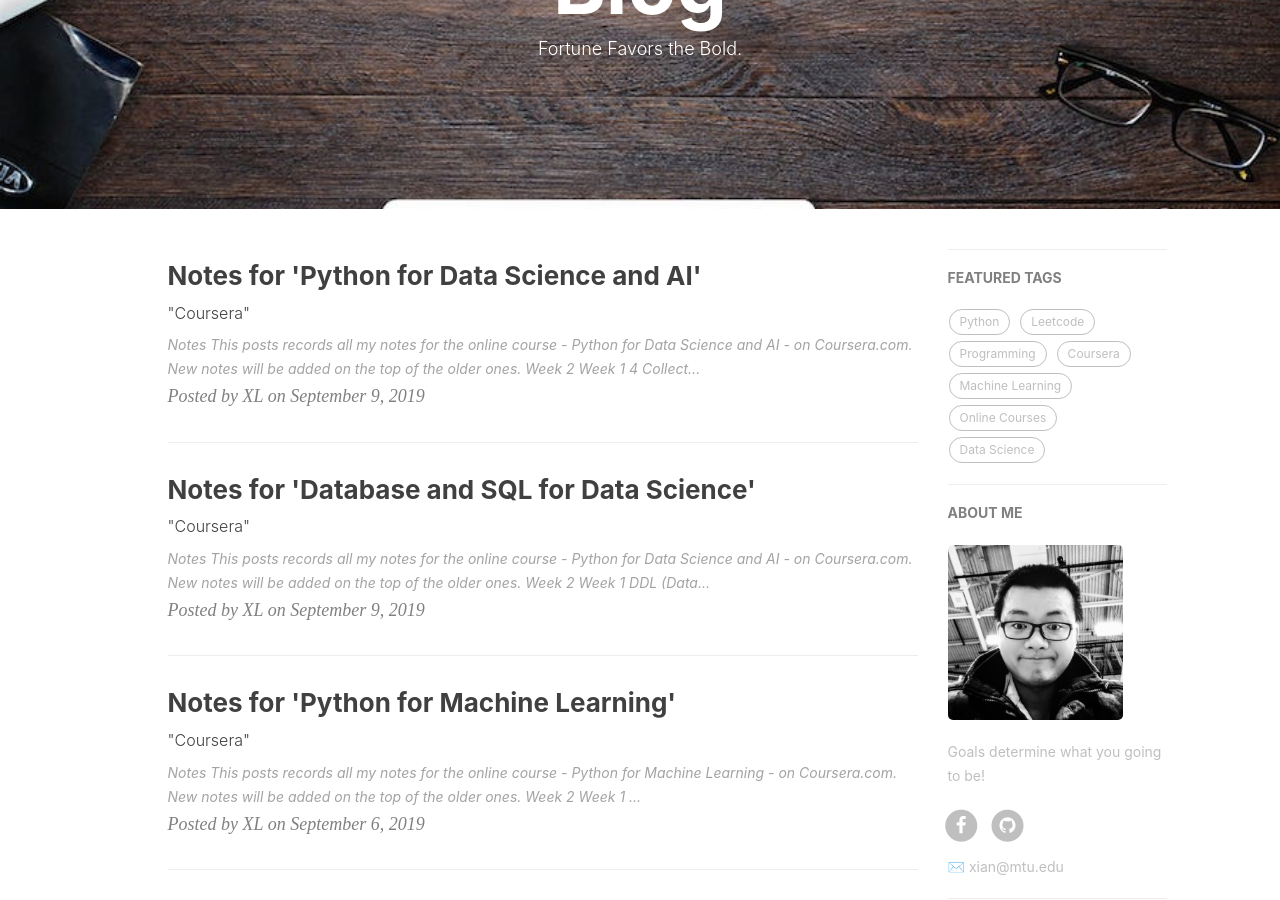
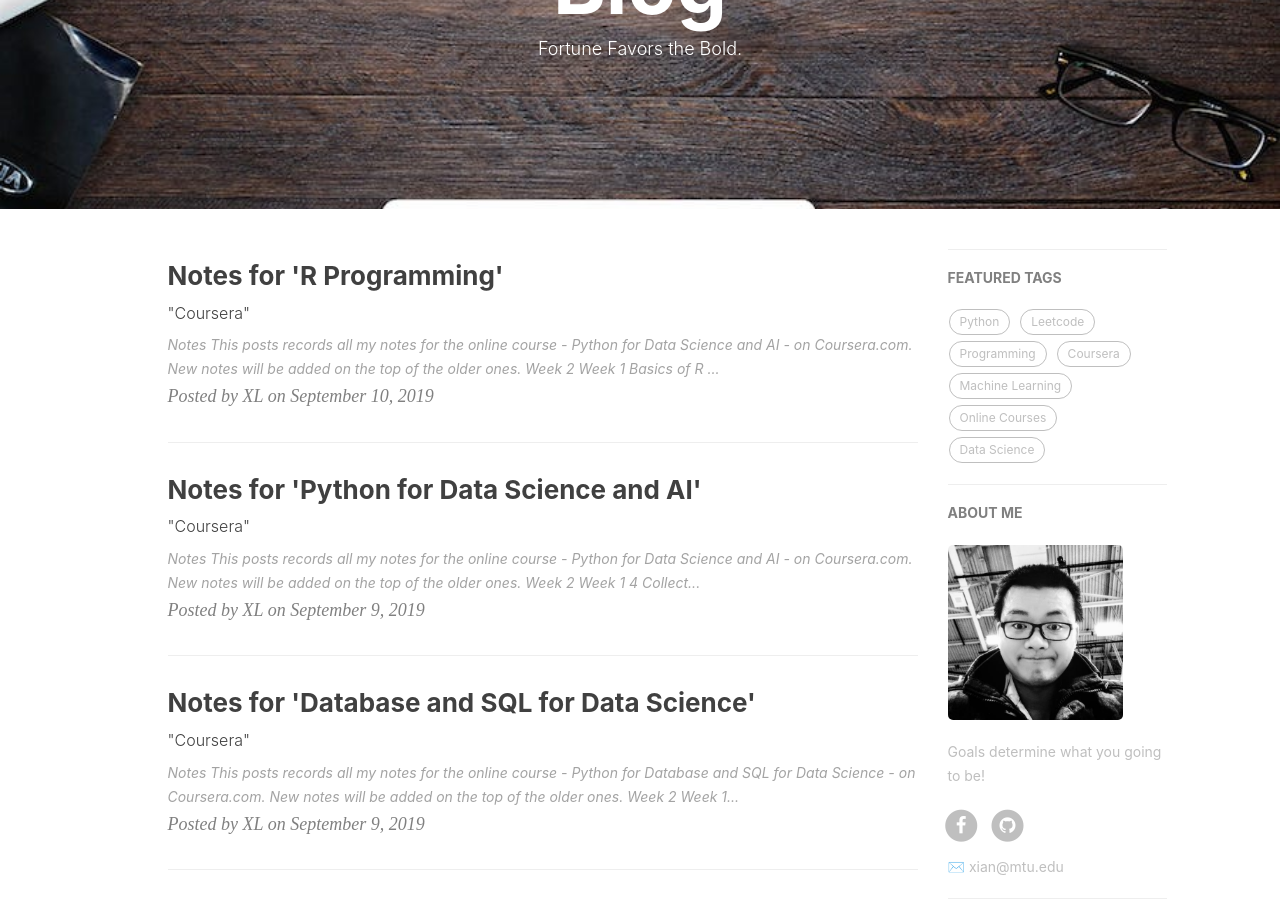
Before and after one commit to xian49930/jiuwuzhi.github.io, a Jekyll site: the page built from index.html, in a window 1280 px wide and 900 px high, scrolled down 297 px. Built offline with Jekyll 4.4.1, drawn with Linux system fonts in a browser that asks for light colours; nearby versions of some CDN libraries; the list of posts is cut into pages by our own code; comment, search, counter and statistics services are not loaded; some of the changed text lies outside the part shown.

Commit message:
change the subtitle

```diff
--- a/_posts/2019-09-09-Notes-Database and SQL for DS.md
+++ b/_posts/2019-09-09-Notes-Database and SQL for DS.md
@@ -15,7 +15,7 @@ tags:
 ---
 # Notes
 
-This posts records all my notes for the online course - Python for Data Science and AI - on Coursera.com.
+This posts records all my notes for the online course - Python for Database and SQL for Data Science - on Coursera.com.
 
 *New notes will be added on the top of the older ones.*
 
--- /dev/null
+++ b/_posts/2019-09-10-Notes-R Programming.md
@@ -0,0 +1,57 @@
+---
+layout:     post
+title:      "Notes for 'R Programming'"
+subtitle:   "\"Coursera\""
+date:       2019-09-10
+author:     XL
+header-img:
+catalog: 	 true
+tags:
+    - Coursera
+    - R
+    - Data Science
+    - Online Courses
+---
+# Notes
+
+This posts records all my notes for the online course - Python for Data Science and AI - on Coursera.com.
+
+*New notes will be added on the top of the older ones.*
+
+
+## Week 2
+
+
+## Week 1
+
+### Basics of R
+
+- getwd()
+	- get the current working directory
+
+- setwd(dir)
+	- set the current working directory to *dir*
+
+- list.files()
+	- list the files in the current working directory
+
+- ls()
+	- list the current objects
+
+- read.csv(filename)
+	- read filename.csv
+
+- <-
+	- equal to '=' in MATLAB
+
+- data$name
+	- extract parts of an object, i.e. return elements after 'name' in 'data'.
+
+- data[complete.cases(data),]
+	- return the data frame without NA
+
+- data[!complete.cases(data),]
+	- return the full data frame
+
+- max(), min(), mean()
+	- get the maximum, minimum, mean values
```
